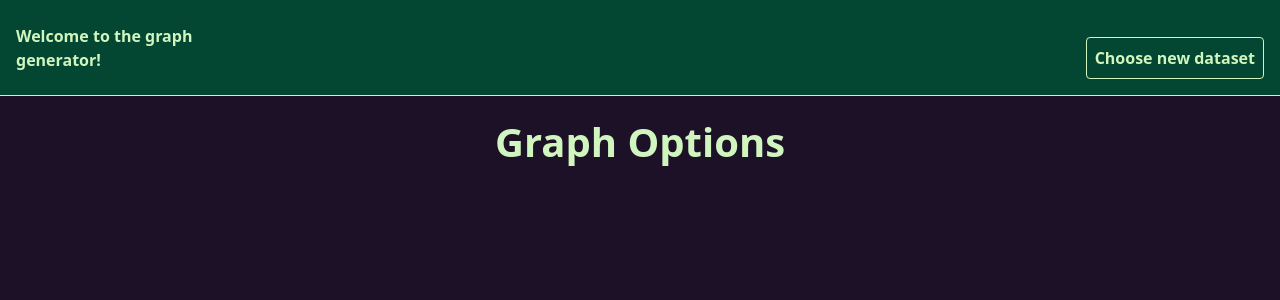
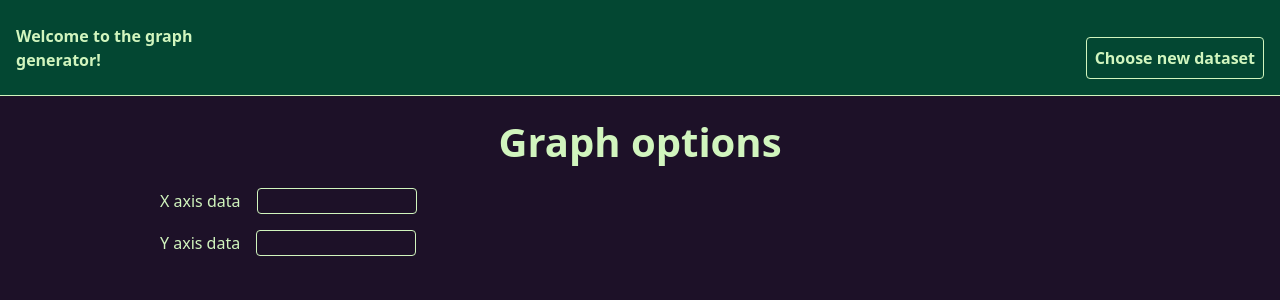
Before and after one commit to GiuliaBonifazi/graph-code-generator, a React (Vite) app: page /graph-options in a window 1280 px wide. Shown: the top 300 px of the page. Built offline with nearby package versions, Linux system fonts and the light colour scheme.

Commit message:
text inputs for graphoptions page

```diff
--- a/src/pages/GraphOptions.tsx
+++ b/src/pages/GraphOptions.tsx
@@ -1,9 +1,15 @@
 import Title from "./components/Title"
+import TextInput from "./components/TextInput"
 
 
 const GraphOptions = () => {
     return <>
-        <Title title="Graph Options"></Title>
+        <Title title="Graph options"></Title>
+        {/* TODO DATA PREVIEW */}
+        <form className="flex flex-col justify-start">
+            <TextInput labelText="X axis data" id="x-axis-data"></TextInput>
+            <TextInput labelText="Y axis data" id="y-axis-data"></TextInput>
+        </form>
     </>
 }
 
--- /dev/null
+++ b/src/pages/components/PickedColour.tsx
@@ -0,0 +1,7 @@
+
+
+function PickedColour({colour}: {colour: string}) {
+    return <div className="">
+        <div className={"rounded-full h-8 w-8"}></div>
+    </div>
+}
--- /dev/null
+++ b/src/pages/components/TextInput.tsx
@@ -0,0 +1,16 @@
+
+interface TextInputProps {
+    labelText: string,
+    id: string
+}
+
+function TextInput(
+    {labelText, id} : TextInputProps
+) {
+    return <div className="px-[10rem] space-x-4">
+        <label htmlFor={id}>{labelText}</label>
+        <input id={id} type="text" className="pasteArea border rounded w-40 h-fit mt-4"></input>
+    </div>
+}
+
+export default TextInput
```
